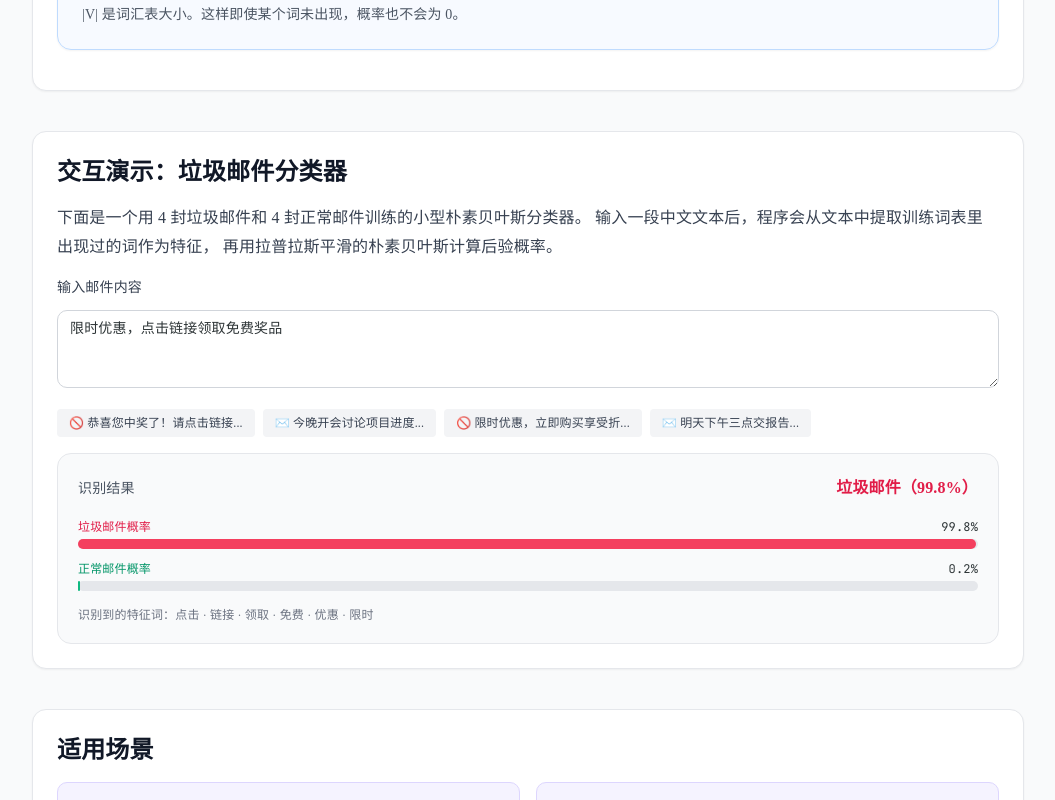
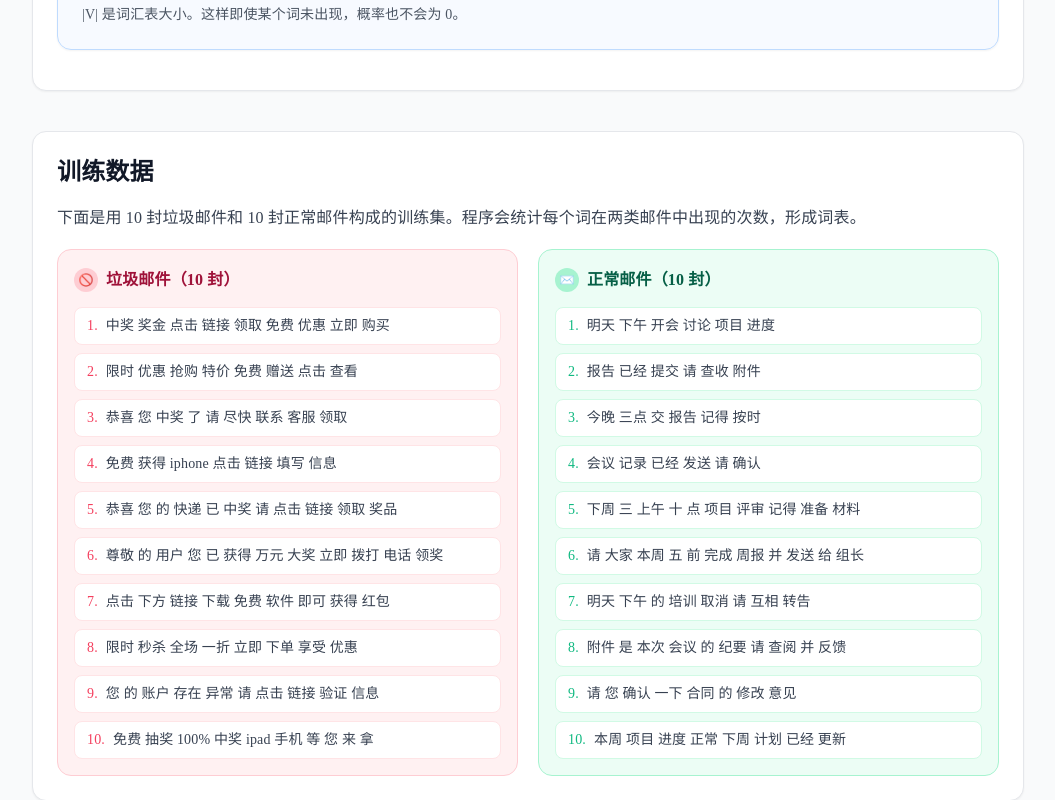
Before and after one commit to GeorgeC77/deep-learning-interactive-web, a React (Vite) app: page /#/ch04/s02 in a window 1280 px wide. Shown: the part 1460-2260 px from the top of the page, without its empty margins (112-1167 px from the left). Built offline with nearby package versions, Linux system fonts and the light colour scheme.

Commit message:
feat(naive-bayes): expand training data to 20 emails and display them
- Add 10 spam and 10 ham training emails covering diverse styles
- Add TrainingDataDisplay component to show the training set on the page

```diff
--- a/src/pages/chapters/chapter04/NaiveBayesPage.tsx
+++ b/src/pages/chapters/chapter04/NaiveBayesPage.tsx
@@ -15,6 +15,12 @@ const TRAIN_SPAM = [
   '限时 优惠 抢购 特价 免费 赠送 点击 查看',
   '恭喜 您 中奖 了 请 尽快 联系 客服 领取',
   '免费 获得 iphone 点击 链接 填写 信息',
+  '恭喜 您 的 快递 已 中奖 请 点击 链接 领取 奖品',
+  '尊敬 的 用户 您 已 获得 万元 大奖 立即 拨打 电话 领奖',
+  '点击 下方 链接 下载 免费 软件 即可 获得 红包',
+  '限时 秒杀 全场 一折 立即 下单 享受 优惠',
+  '您 的 账户 存在 异常 请 点击 链接 验证 信息',
+  '免费 抽奖 100% 中奖  ipad 手机 等 您 来 拿',
 ];
 
 const TRAIN_HAM = [
@@ -22,6 +28,12 @@ const TRAIN_HAM = [
   '报告 已经 提交 请 查收 附件',
   '今晚 三点 交 报告 记得 按时',
   '会议 记录 已经 发送 请 确认',
+  '下周 三 上午 十 点 项目 评审 记得 准备 材料',
+  '请 大家 本周 五 前 完成 周报 并 发送 给 组长',
+  '明天 下午 的 培训 取消 请 互相 转告',
+  '附件 是 本次 会议 的 纪要 请 查阅 并 反馈',
+  '请 您 确认 一下 合同 的 修改 意见',
+  '本周 项目 进度 正常 下周 计划 已经 更新',
 ];
 
 function tokenize(text: string): string[] {
@@ -178,11 +190,19 @@ export default function NaiveBayesPage() {
         />
       </section>
 
+      {/* Training data */}
+      <section className="bg-white rounded-xl shadow-sm border border-gray-200 p-6">
+        <h2 className="text-2xl font-bold text-gray-900 mb-4">训练数据</h2>
+        <p className="text-gray-700 mb-4">
+          下面是用 10 封垃圾邮件和 10 封正常邮件构成的训练集。程序会统计每个词在两类邮件中出现的次数，形成词表。
+        </p>
+        <TrainingDataDisplay />
+      </section>
+
       {/* Interactive demo */}
       <section className="bg-white rounded-xl shadow-sm border border-gray-200 p-6">
         <h2 className="text-2xl font-bold text-gray-900 mb-4">交互演示：垃圾邮件分类器</h2>
         <p className="text-gray-700 mb-4">
-          下面是一个用 4 封垃圾邮件和 4 封正常邮件训练的小型朴素贝叶斯分类器。
           输入一段中文文本后，程序会从文本中提取训练词表里出现过的词作为特征，
           再用拉普拉斯平滑的朴素贝叶斯计算后验概率。
         </p>
@@ -289,3 +309,40 @@ export default function NaiveBayesPage() {
     </div>
   );
 }
+
+
+function TrainingDataDisplay() {
+  return (
+    <div className="grid md:grid-cols-2 gap-5">
+      <div className="bg-rose-50 rounded-xl p-4 border border-rose-200">
+        <h3 className="font-semibold text-rose-800 mb-3 flex items-center gap-2">
+          <span className="w-6 h-6 rounded-full bg-rose-200 text-rose-700 flex items-center justify-center text-xs">🚫</span>
+          垃圾邮件（10 封）
+        </h3>
+        <ul className="space-y-2 text-sm text-gray-700">
+          {TRAIN_SPAM.map((text, idx) => (
+            <li key={idx} className="bg-white rounded-md px-3 py-2 border border-rose-100">
+              <span className="text-rose-500 font-medium mr-2">{idx + 1}.</span>
+              {text}
+            </li>
+          ))}
+        </ul>
+      </div>
+
+      <div className="bg-emerald-50 rounded-xl p-4 border border-emerald-200">
+        <h3 className="font-semibold text-emerald-800 mb-3 flex items-center gap-2">
+          <span className="w-6 h-6 rounded-full bg-emerald-200 text-emerald-700 flex items-center justify-center text-xs">✉️</span>
+          正常邮件（10 封）
+        </h3>
+        <ul className="space-y-2 text-sm text-gray-700">
+          {TRAIN_HAM.map((text, idx) => (
+            <li key={idx} className="bg-white rounded-md px-3 py-2 border border-emerald-100">
+              <span className="text-emerald-500 font-medium mr-2">{idx + 1}.</span>
+              {text}
+            </li>
+          ))}
+        </ul>
+      </div>
+    </div>
+  );
+}
```
